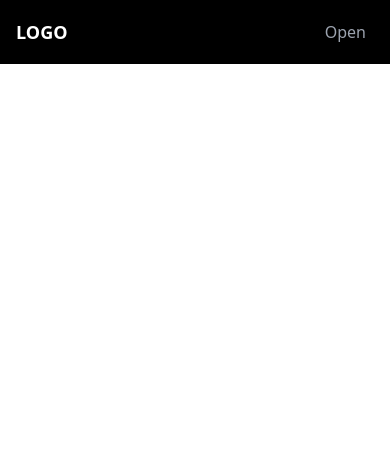
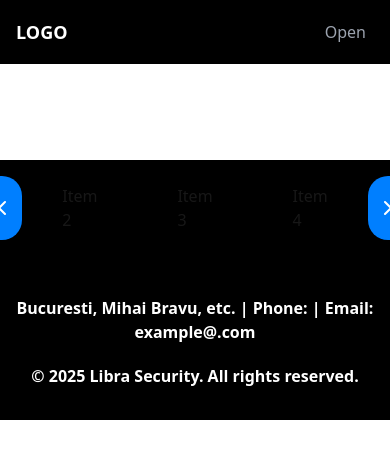
Before and after one commit to Munteanu01/libra_project, a Next.js app: page / in a window 390 px wide. Shown: the top 458 px of the page. Built offline with nearby package versions, Linux system fonts and the light colour scheme.

Commit message:
Adding Footer and Clients Layout

```diff
--- a/src/app/layout.js
+++ b/src/app/layout.js
@@ -1,7 +1,8 @@
 
 import "./globals.css";
 import Navbar from '../components/navbar'
-
+import Clients from '../components/clients'
+import Footer from '../components/footer'
 
 export default function RootLayout({ children }) {
   return (
@@ -11,6 +12,8 @@ export default function RootLayout({ children }) {
       >
         <Navbar />
         {children}
+        <Clients />
+        <Footer />
       </body>
     </html>
   );
--- /dev/null
+++ b/src/components/clients.jsx
@@ -0,0 +1,103 @@
+'use client'
+
+import React, { useState, useEffect, useCallback } from 'react'
+import { ChevronLeft, ChevronRight } from 'lucide-react'
+import { motion } from 'framer-motion'
+
+const items = [
+  { id: 1, content: 'Item 1' },
+  { id: 2, content: 'Item 2' },
+  { id: 3, content: 'Item 3' },
+  { id: 4, content: 'Item 4' },
+  { id: 5, content: 'Item 5' },
+  { id: 6, content: 'Item 6' },
+]
+
+export default function ResponsiveCarousel() {
+  const [currentIndex, setCurrentIndex] = useState(0)
+  const [isAutoPlaying, setIsAutoPlaying] = useState(true)
+
+  const nextSlide = useCallback(() => {
+    setCurrentIndex((prevIndex) => (prevIndex + 1) % items.length)
+  }, [])
+
+  const prevSlide = useCallback(() => {
+    setCurrentIndex((prevIndex) => (prevIndex - 1 + items.length) % items.length)
+  }, [])
+
+  const resetAutoPlay = useCallback(() => {
+    setIsAutoPlaying(false)
+    setTimeout(() => setIsAutoPlaying(true), 100)
+  }, [])
+
+  useEffect(() => {
+    let intervalId
+
+    if (isAutoPlaying) {
+      intervalId = setInterval(nextSlide, 3000)
+    }
+
+    return () => {
+      if (intervalId) clearInterval(intervalId)
+    }
+  }, [isAutoPlaying, nextSlide])
+
+  const handlePrevClick = () => {
+    prevSlide()
+    resetAutoPlay()
+  }
+
+  const handleNextClick = () => {
+    nextSlide()
+    resetAutoPlay()
+  }
+
+  const getVisibleItems = () => {
+    const visibleItems = []
+    for (let i = 0; i < 3; i++) {
+      const index = (currentIndex + i) % items.length
+      visibleItems.push(items[index])
+    }
+    return visibleItems
+  }
+
+  return (
+    <div className="w-full mt-40 bg-black">
+      {/* Mobile Carousel */}
+      <div className="relative overflow-hidden md:hidden flex justify-center">
+        <motion.button
+          onClick={handlePrevClick}
+          className=" transform  ml-4 bg-primary rounded-full p-2 my-4 mr-auto shadow-md"
+          whileHover={{ scale: 1.1 }}
+          whileTap={{ scale: 0.95 }}>
+          <ChevronLeft className="w-6 h-6 text-white" />
+        </motion.button>
+        <div className="flex">
+          {getVisibleItems().map((item) => (
+            <div key={item.id} className="w-1/3 flex-shrink-0 p-2">
+              <div className="bg-black py-4 px-8 rounded-lg h-full flex items-center justify-center">
+                {item.content}
+              </div>
+            </div>
+          ))}
+        </div>
+        <motion.button
+          onClick={handleNextClick}
+          className="ml-auto mr-4 my-4 transform  bg-primary rounded-full p-2 shadow-md"
+          whileHover={{ scale: 1.1 }}
+          whileTap={{ scale: 0.95 }}>
+          <ChevronRight className="w-6 h-6 text-white" />
+        </motion.button>
+      </div>
+
+      {/* Desktop Grid */}
+      <div className="hidden md:grid grid-cols-6 gap-4 max-w-4xl mx-auto">
+        {items.map((item) => (
+          <div key={item.id} className="bg-black p-4 rounded-lg flex items-center justify-center">
+            {item.content}
+          </div>
+        ))}
+      </div>
+    </div>
+  )
+}
--- /dev/null
+++ b/src/components/footer.jsx
@@ -0,0 +1,11 @@
+'use client'
+export default function Footer() {
+  return (
+    <footer className="bg-black text-white py-8 font-semibold">
+      <div className="container mx-auto px-4 text-center">
+        <p className="mt-2">Bucuresti, Mihai Bravu, etc. | Phone: | Email: example@.com</p>
+        <p className="pt-5">&copy; 2025 Libra Security. All rights reserved.</p>
+      </div>
+    </footer>
+  )
+}
--- a/src/components/navbar.jsx
+++ b/src/components/navbar.jsx
@@ -15,8 +15,8 @@ export default function Navbar() {
           <div className="hidden md:flex items-center space-x-4">
             {links.map((link) => (
                 <a href="" className="relative inline-block group" key={link}>
-                    <span className=" font-semibold lg:text-lg">{link}</span>
-                    <span className="absolute left-0 bottom-0 w-0 h-0.5 bg-primary group-hover:w-full transition-all duration-300 ease-in-out"></span>
+                    <span className=" font-semibold lg:text-xl text-lg">{link}</span>
+                    <span className="absolute left-0 bottom-[-3px] w-0 h-[3px] bg-primary group-hover:w-full transition-all duration-300 ease-in-out"></span>
                 </a>
                 ))}
           </div>
@@ -27,8 +27,7 @@ export default function Navbar() {
               aria-expanded={isOpen ? "true" : "false"}
               initial={{ rotate: 0 }}
               animate={{ rotate: isOpen ? 90 : 0 }}
-              transition={{ duration: 0.3 }}
-            >
+              transition={{ duration: 0.3 }}>
               {isOpen ? 'Close' : 'Open'}
             </motion.button>
           </div>
@@ -40,16 +39,15 @@ export default function Navbar() {
         animate={isOpen ? { height: "auto" } : { height: 0 }}
         transition={{ duration: 0.2 }}
         className="md:hidden overflow-hidden">
-        <div className="px-2 pt-2 pb-3 space-y-1 sm:px-3">
+        <div className="px-2 pb-3 space-y-1 sm:px-3 h-screen pt-32">
           {links.map((item) => (
             <motion.a
               key={item}
               href="#"
-              className="block px-3 py-2  text-base font-medium  hover:border-secundary border-4 border-transparent "
+              className="flex justify-center px-3 py-2  text-base font-medium  hover:border-secundary border-4 border-transparent "
               initial={{ y: -10 }}
               animate={isOpen ? { y: 0 } : { y: -10 }}
-              transition={{ duration: 0.1 }}
-            >
+              transition={{ duration: 0.1 }}>
               {item}
             </motion.a>
           ))}
--- a/tailwind.config.mjs
+++ b/tailwind.config.mjs
@@ -1,19 +1,25 @@
 /** @type {import('tailwindcss').Config} */
 export default {
-  content: [
+    darkMode: ["class"],
+    content: [
     "./src/pages/**/*.{js,ts,jsx,tsx,mdx}",
     "./src/components/**/*.{js,ts,jsx,tsx,mdx}",
     "./src/app/**/*.{js,ts,jsx,tsx,mdx}",
   ],
   theme: {
-    extend: {
-      colors: {
-        primary: "#007FFF",
-        secundary:" #f84923",
-        background: "var(--background)",
-        foreground: "var(--foreground)",
-      },
-    },
+  	extend: {
+  		colors: {
+  			primary: '#007FFF',
+  			secundary: ' #f84923',
+  			background: 'var(--background)',
+  			foreground: 'var(--foreground)'
+  		},
+  		borderRadius: {
+  			lg: 'var(--radius)',
+  			md: 'calc(var(--radius) - 2px)',
+  			sm: 'calc(var(--radius) - 4px)'
+  		}
+  	}
   },
-  plugins: [],
+  plugins: [require("tailwindcss-animate")],
 };
```
Also changed, not shown: package.json (+8 -1 lines), 1 other file (tests, documents, lock files or other folders).
